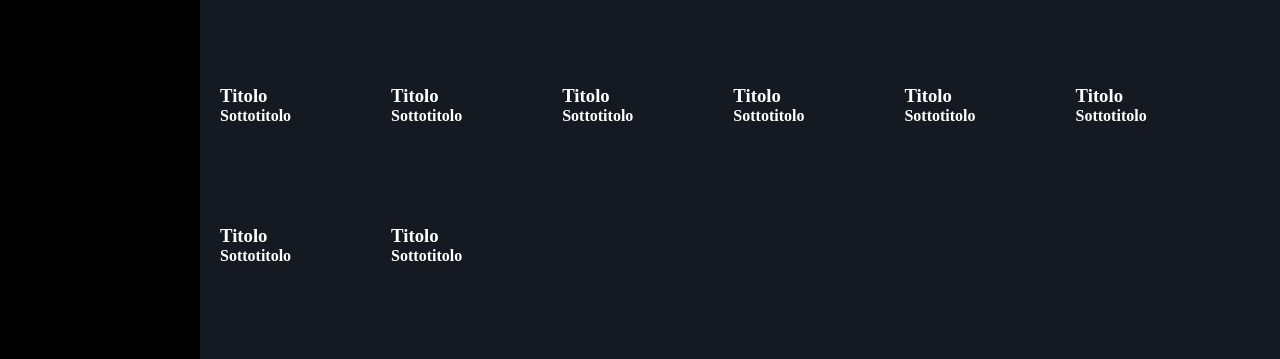
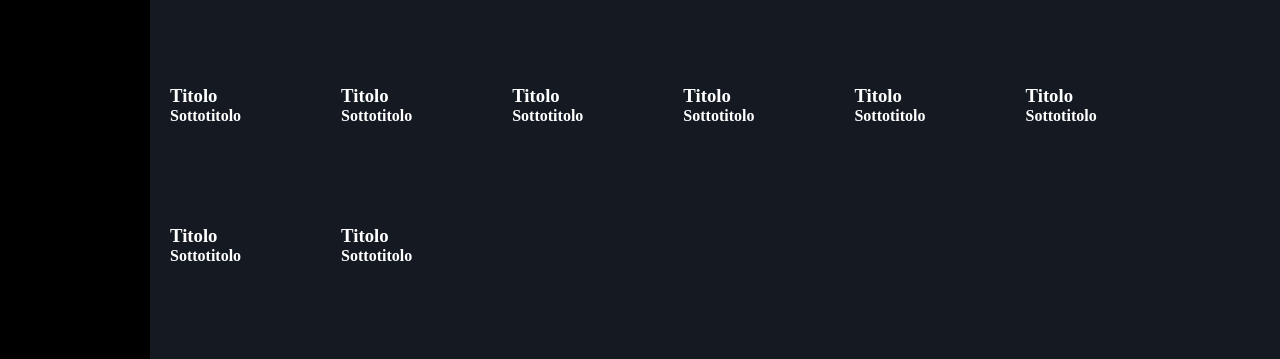
Before and after one commit to thomas-mach/html-css-viewport, a plain HTML site: page index.html in a window 1280 px wide. Shown: the part 152-511 px from the top of the page. Drawn offline with Linux system fonts and the light colour scheme.

```diff
--- a/css/style.css
+++ b/css/style.css
@@ -11,7 +11,7 @@
 
 .header{
     padding: 25px;
-    width: 200px;
+    width: 150px;
     background-color: black;
     display: flex;
     flex-wrap: wrap;
@@ -33,20 +33,18 @@
 main{
     display: flex;
     flex-wrap: wrap;
-    position: relative;
-    /* left: 200px;
-    width: calc(50vw - 200px); */
-}
-
-.login-page{
-    display: flex;
-    flex-wrap: wrap;
-     width: calc(100vw - 200px);
-    position: relative;
-    left: 200px;
 }
 
 .page{
+    display: flex;
+    flex-wrap: wrap;
+    width: calc(100% - 150px);
+    position: relative;
+    left: 150px;
+    padding-bottom: 100px;
+}
+
+.page_section{
     background-color: #141922;
     flex-grow: 1;
     padding: 20px;
--- a/index.html
+++ b/index.html
@@ -22,13 +22,13 @@
                 <div class="my-profile">my profile</div>
         </header>
 
-        <div class="login-page">
+        <div class="page">
 
                 <div class="login">
                     <div ><span class="button">Accedi</span></div>
                 </div>
 
-                <div class="page">
+                <div class="page_section">
                 <h1>Sezione 1</h1>
 
                 <div class="cards">
```
